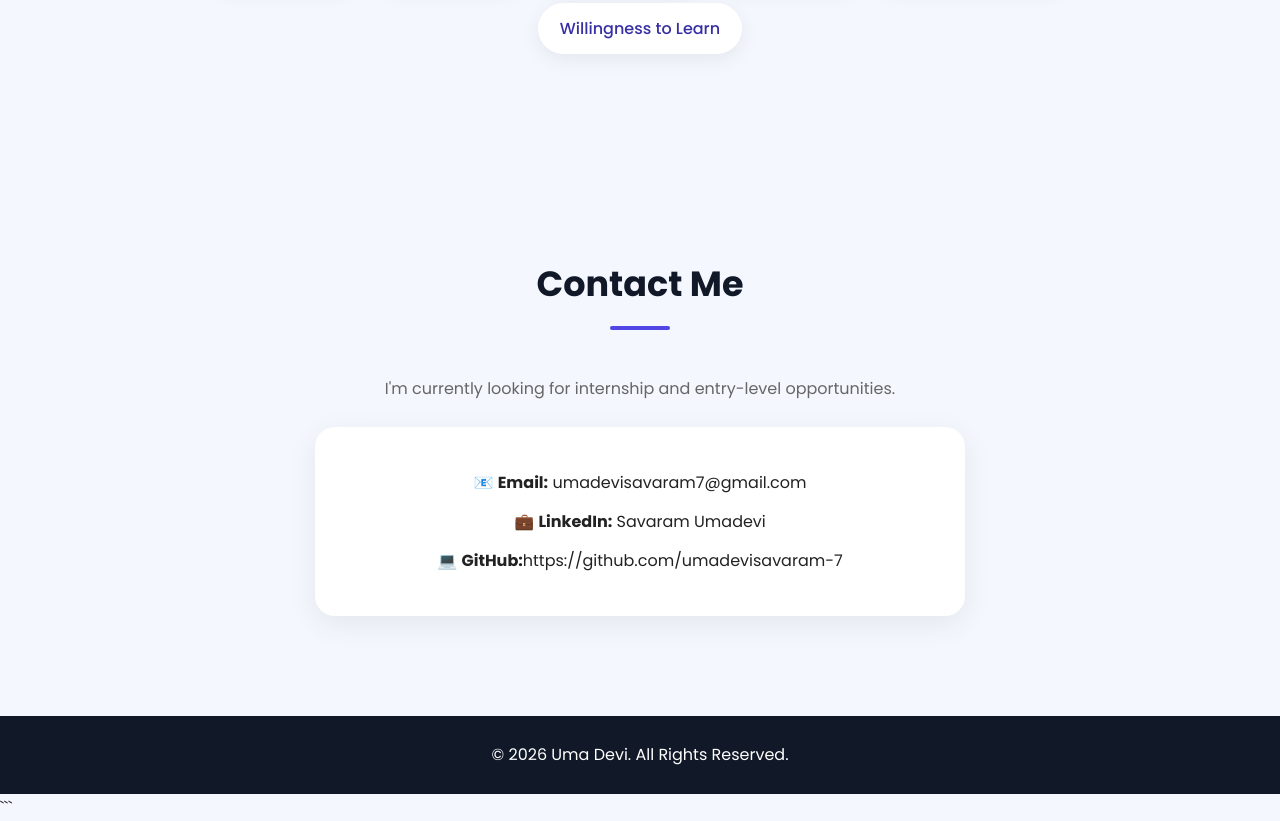
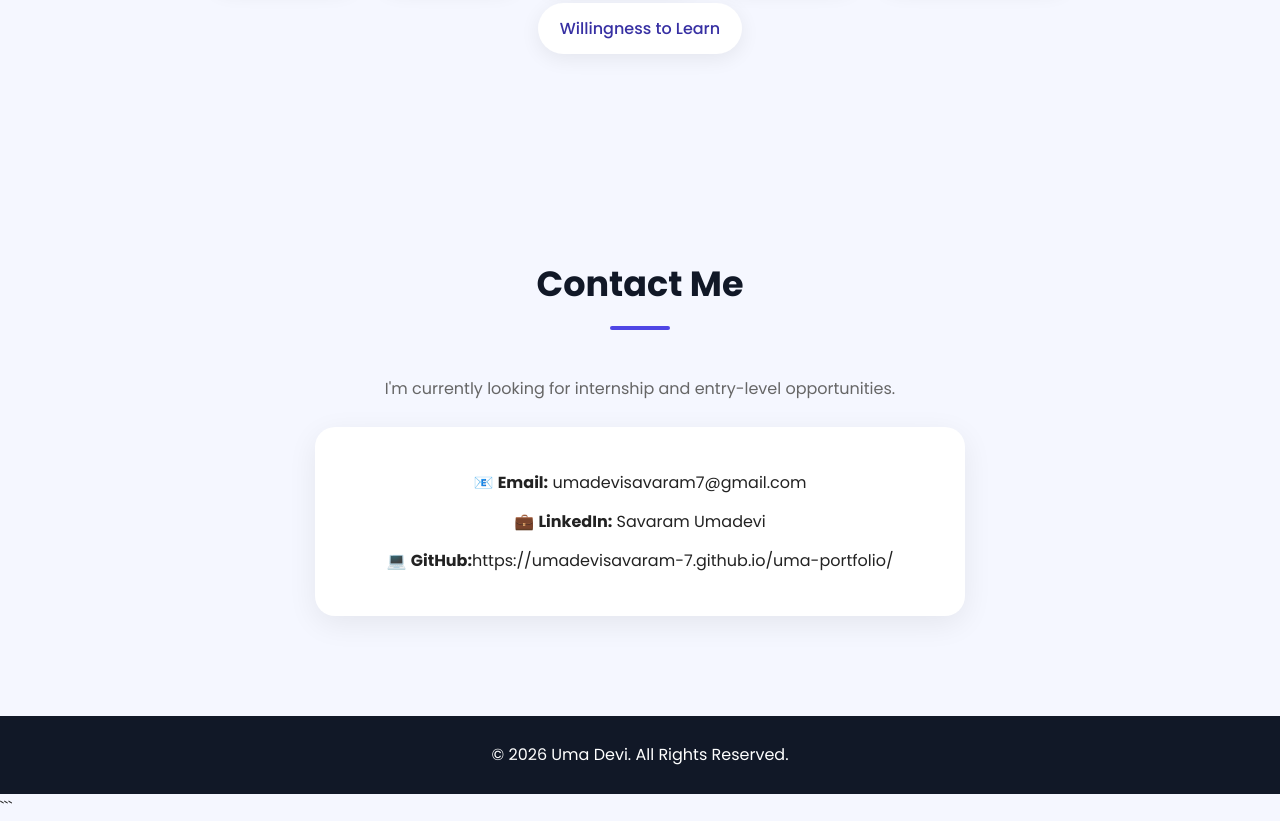
Before and after one commit to umadevisavaram-7/uma-portfolio, a plain HTML site: page index.html in a window 1280 px wide. Shown: the part 4153-4974 px from the top of the page. Drawn offline with Linux system fonts and the light colour scheme.

Commit message:
Add files via upload

```diff
--- a/index.html
+++ b/index.html
@@ -278,7 +278,7 @@
 
         <p>💼 <strong>LinkedIn:</strong> Savaram Umadevi</p>
 
-        <p>💻 <strong>GitHub:</strong>https://github.com/umadevisavaram-7 </p>
+        <p>💻 <strong>GitHub:</strong>https://umadevisavaram-7.github.io/uma-portfolio/ </p>
 
     </div>
 
```
